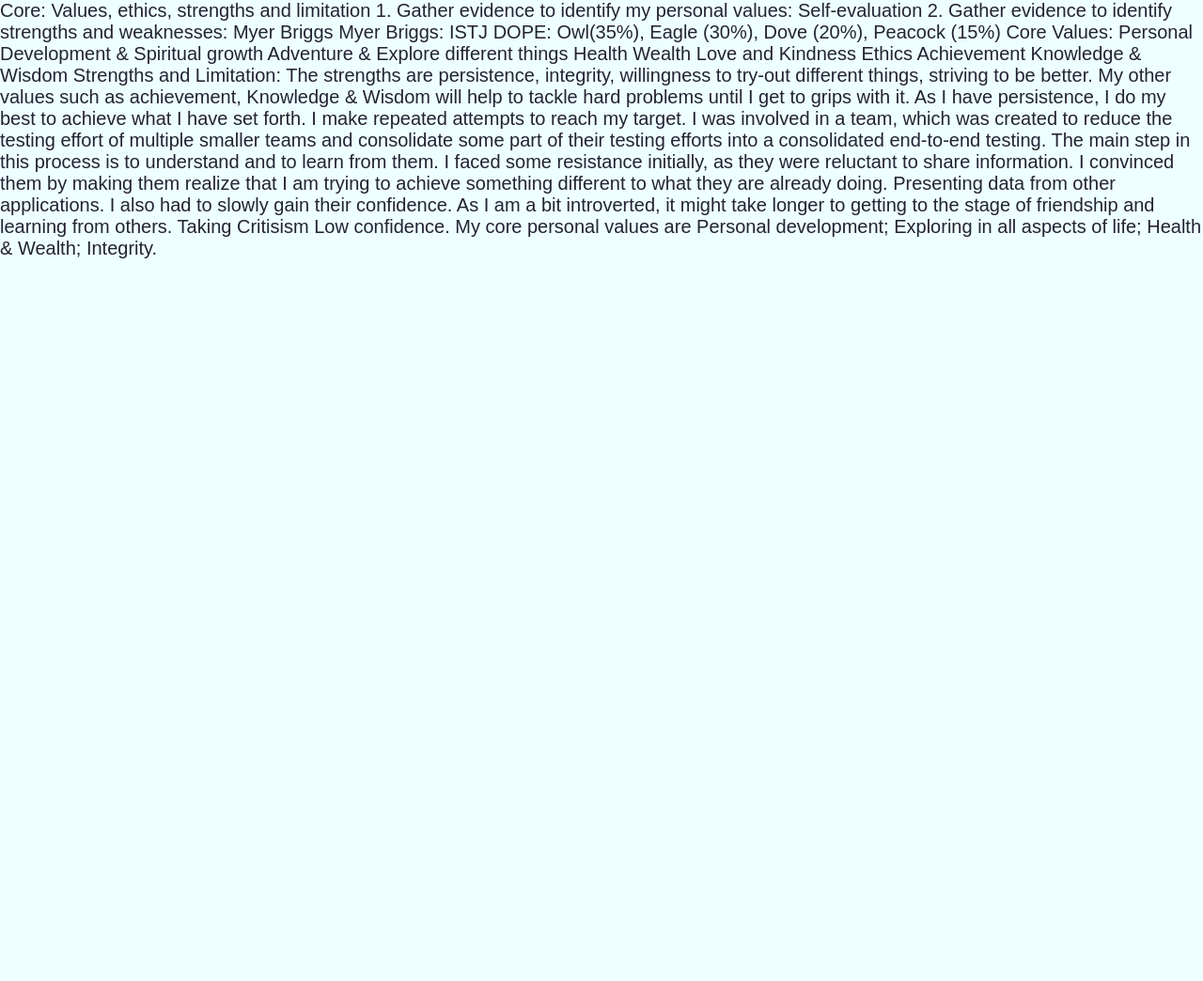
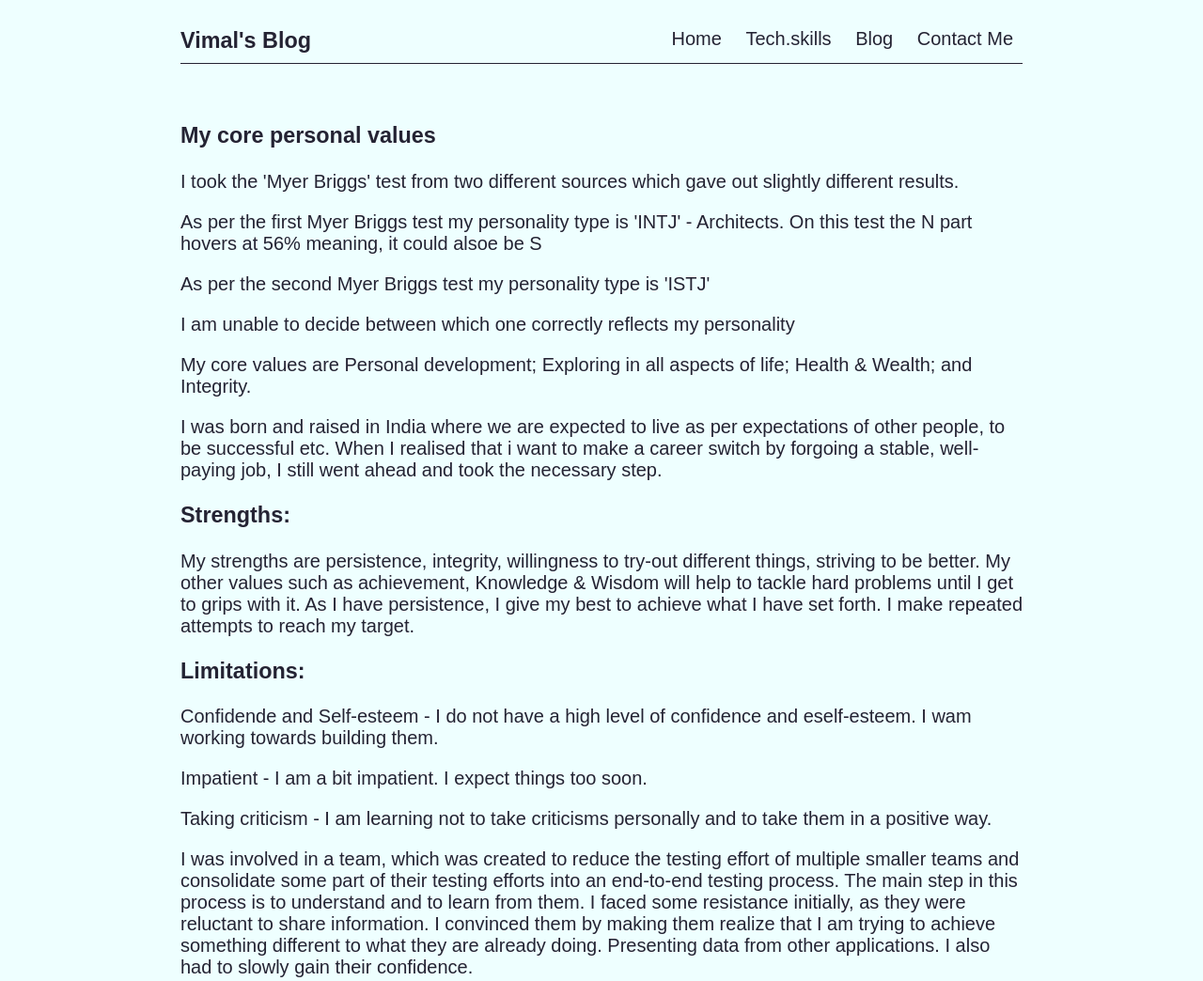
Before and after one commit to vimal-raj-nagarajan/vimal-raj-nagarajan.github.io, a plain HTML site: page blog/identity-values.html in a window 1280 px wide. Shown: the whole page at 94% size. Before the commit the page ends 800 px from the top, so only its background shows below. Drawn offline with Linux system fonts and the light colour scheme.

Commit message:
Add identity.html

```diff
--- a/blog/identity-values.html
+++ b/blog/identity-values.html
@@ -8,37 +8,46 @@
         <link rel="stylesheet" href="../styles/main.css">
     </head>
     <body>
-      Core:
-      Values, ethics, strengths and limitation
+      <div class="outerdiv">
+        <div id="titlediv">
+          <h3>Vimal's Blog</h3>
+        </div>
+        <div id="menudiv">
+          <a href="../index.html">Home</a>
+          <a href="../index.html#techdiv">Tech.skills</a>
+          <a href="template.html">Blog</a>
+          <a href="../index.html#contactdiv">Contact Me</a>
+        </div>
+        <hr>
+      </div>
+      <div class="outerdiv">
+     <h3>My core personal values</h3>
 
-        1. Gather evidence to identify my personal values: Self-evaluation
-        2. Gather evidence to identify strengths and weaknesses: Myer Briggs
+     <p>I took the 'Myer Briggs' test from two different sources which gave out slightly different results.</p>
+      <p>As per the first Myer Briggs test my personality type is 'INTJ' - Architects. On this test the N part hovers at 56% meaning, it could alsoe be S </p>
+      <p>As per the second Myer Briggs test my personality type is 'ISTJ' </p>
+      <P>I am unable to decide between which one correctly reflects my personality</P>
+      <p>My core values are Personal development; Exploring in all aspects of life; Health & Wealth; and Integrity.</p>
 
-      Myer Briggs: ISTJ
-      DOPE: Owl(35%), Eagle (30%), Dove (20%), Peacock (15%)
+      <p>I was born and raised in India where we are expected to live as per expectations of other people, to be successful etc. When I realised that i want to make a career switch by forgoing a stable, well-paying job, I still went ahead and took the necessary step.</p>
 
-      Core Values:
-      Personal Development & Spiritual growth
-      Adventure & Explore different things
-      Health
-      Wealth
-      Love and Kindness
-      Ethics
-      Achievement
-      Knowledge & Wisdom
+      <h3>Strengths:</h3>
+      My strengths are persistence, integrity, willingness to try-out different things, striving to be better. My other values such as achievement, Knowledge & Wisdom will help to tackle hard problems until I get to grips with it. As I have persistence, I give my best to achieve what I have set forth. I make repeated attempts to reach my target.
 
-      Strengths and Limitation:
-      The strengths are persistence, integrity, willingness to try-out different things, striving to be better. My other values such as achievement, Knowledge & Wisdom will help to tackle hard problems until I get to grips with it. As I have persistence, I do my best to achieve what I have set forth. I make repeated attempts to reach my target.
+      <h3>Limitations:</h3>
+      <p>Confidende and Self-esteem - I do not have a high level of confidence and eself-esteem. I wam working towards building them.
+      </p>
+      <p>Impatient - I am a bit impatient. I expect things too soon.
+      </p>
+      <p>Taking criticism - I am learning not to take criticisms personally and to take them in a positive way.</p>
 
-      I was involved in a team, which was created to reduce the testing effort of multiple smaller teams and consolidate some part of their testing efforts into a consolidated end-to-end testing. The main step in this process is to understand and to learn from them. I faced some resistance initially, as they were reluctant to share information. I convinced them by making them realize that I am trying to achieve something different to what they are already doing. Presenting data from other applications. I also had to slowly gain their confidence.
+      <p>I was involved in a team, which was created to reduce the testing effort of multiple smaller teams and consolidate some part of their testing efforts into an end-to-end testing process. The main step in this process is to understand and to learn from them. I faced some resistance initially, as they were reluctant to share information. I convinced them by making them realize that I am trying to achieve something different to what they are already doing. Presenting data from other applications. I also had to slowly gain their confidence.</p>
 
 
-      As I am a bit introverted, it might take longer to getting to the stage of friendship and learning from others.
-      Taking Critisism
-      Low confidence.
 
 
-      My core personal values are Personal development; Exploring in all aspects of life; Health & Wealth; Integrity.
+
+
 
     </body>
 </html>
```
Also changed, not shown: blog/template.html (+3 -2 lines).
